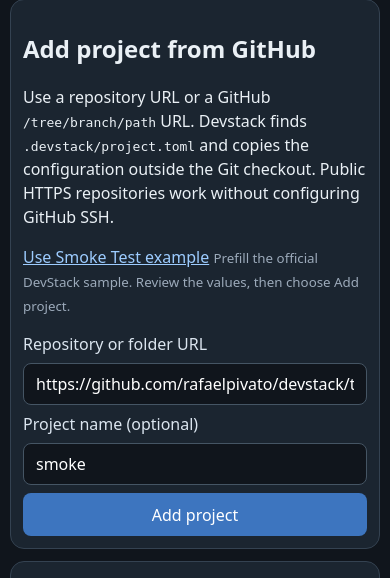
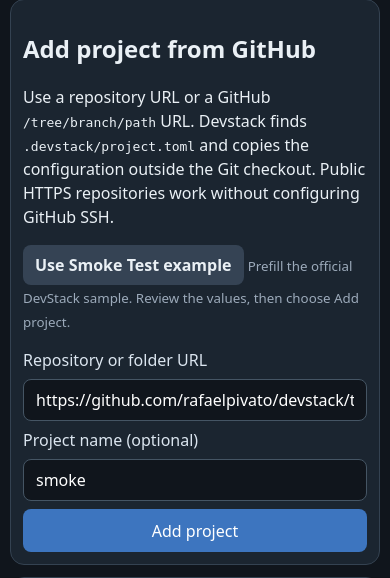
Before and after one commit to rafaelpivato/devstack, a Flask app: page /?example=smoke in a window 390 px wide. Shown: the part 457-1035 px from the top of the page. Run offline with Flask 3, Linux system fonts and the light colour scheme; data that the repository does not hold is empty.

Commit message:
style: make GitHub Smoke Test preset easy to tap on mobile

```diff
--- a/src/devstack/static/css/dashboard.css
+++ b/src/devstack/static/css/dashboard.css
@@ -39,3 +39,7 @@ button:disabled{opacity:.55;cursor:not-allowed} h1{margin-bottom:0}h3{margin-bot
 @media(max-width:500px){body{padding:12px 10px}.card{padding:12px;margin:12px 0}
 header{align-items:flex-start}.overview-grid{grid-template-columns:1fr}
 button{min-height:43px}a,button,input{touch-action:manipulation}}
+
+/* Smoke Test is a normal GitHub import preset, not a separate installer. */
+a.example-shortcut{display:inline-flex;align-items:center;min-height:40px;padding:0 12px;border-radius:8px;background:#354354;color:#eaf0f5;text-decoration:none;font-weight:600}
+a.example-shortcut:hover,a.example-shortcut:focus-visible{background:#455668}
--- a/src/devstack/templates/dashboard.html
+++ b/src/devstack/templates/dashboard.html
@@ -24,7 +24,7 @@ Configure your <a href="{{url_for('github_settings')}}">GitHub SSH connection</a
 <h2>Add project from GitHub</h2>
 <p>Use a repository URL or a GitHub <code>/tree/branch/path</code> URL.
 Devstack finds <code>.devstack/project.toml</code> and copies the configuration outside the Git checkout. Public HTTPS repositories work without configuring GitHub SSH.</p>
-<p><a href="{{url_for('index',example='smoke')}}#github-import" class="secondary">Use Smoke Test example</a> <small>Prefill the official DevStack sample. Review the values, then choose Add project.</small></p>
+<p><a href="{{url_for('index',example='smoke')}}#github-import" class="example-shortcut">Use Smoke Test example</a> <small>Prefill the official DevStack sample. Review the values, then choose Add project.</small></p>
 <form method="post" action="{{url_for('project_import')}}" class="stacked">
 <input type="hidden" name="_csrf" value="{{csrf}}">
 <label for="import-project-url">Repository or folder URL</label>
--- a/src/devstack/web.py
+++ b/src/devstack/web.py
@@ -188,8 +188,7 @@ def create_app(config: dict | None = None) -> Flask:
         except runtime.RuntimeControlError as exc:
             lifecycle = {"phase": "error", "message": str(exc)}
         return render_template("dashboard.html", rows=rows, csrf=token(),
-                               runtime_state=lifecycle,
-)
+                               runtime_state=lifecycle)
 
     @app.get("/api/devstack/update-status")
     def devstack_update_status():
```
